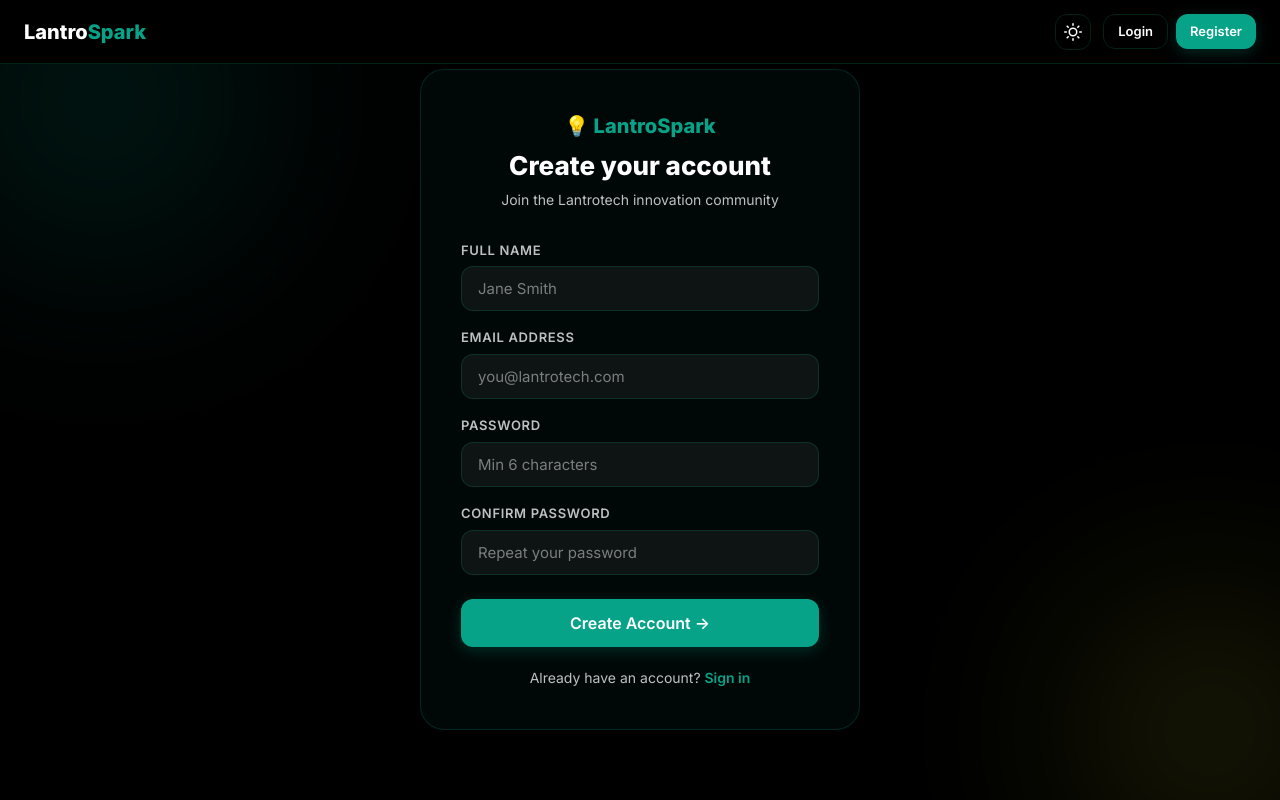
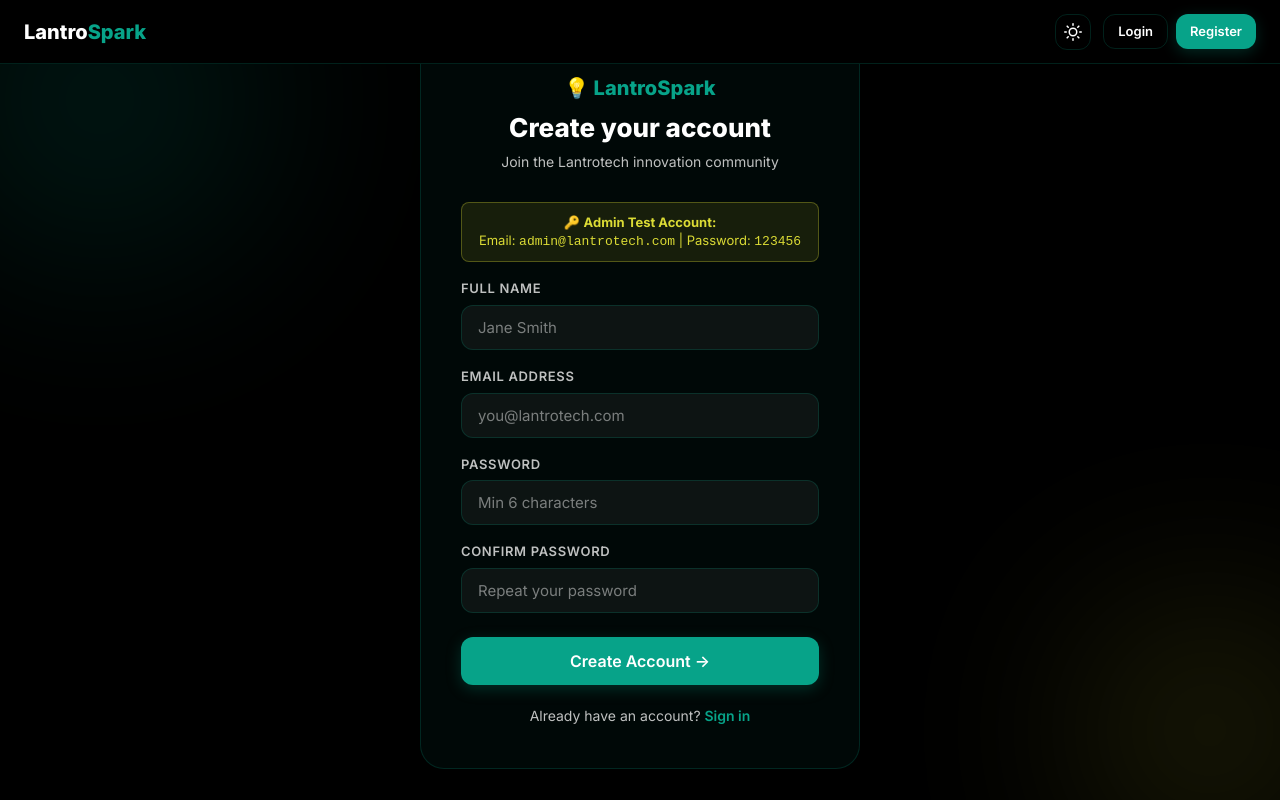
Before and after one commit to Kiran-F/LantroIncubator, a React (Vite) app in the folder frontend/: page /register in a window 1280 px wide. Built offline with nearby package versions, Linux system fonts and the light colour scheme; no server answers.

Commit message:
Prefill login form and add admin credentials banner to auth pages for easier testing

```diff
--- a/frontend/src/pages/Login.jsx
+++ b/frontend/src/pages/Login.jsx
@@ -7,7 +7,7 @@ import './Auth.css';
 export default function Login() {
   const { user, login } = useAuth();
   const navigate = useNavigate();
-  const [form, setForm] = useState({ email: '', password: '' });
+  const [form, setForm] = useState({ email: 'admin@lantrotech.com', password: '123456' });
   const [loading, setLoading] = useState(false);
   const [error, setError] = useState('');
 
@@ -48,6 +48,22 @@ export default function Login() {
           <Link to="/" className="auth-logo">💡 LantroSpark</Link>
           <h1 className="auth-title">Welcome back</h1>
           <p className="auth-subtitle">Sign in to your account to continue</p>
+        </div>
+
+        {/* Admin Test Account Helper Banner */}
+        <div style={{
+          background: 'rgba(219, 219, 53, 0.1)',
+          border: '1px solid rgba(219, 219, 53, 0.3)',
+          borderRadius: '8px',
+          padding: '10px 12px',
+          fontSize: '13px',
+          marginBottom: '16px',
+          color: 'var(--yellow)',
+          textAlign: 'center',
+          lineHeight: '1.4'
+        }}>
+          🔑 <strong>Admin Test Account:</strong><br />
+          Email: <code>admin@lantrotech.com</code> | Password: <code>123456</code>
         </div>
 
         {error && <div className="error-msg">{error}</div>}
--- a/frontend/src/pages/Register.jsx
+++ b/frontend/src/pages/Register.jsx
@@ -54,6 +54,22 @@ export default function Register() {
           <Link to="/" className="auth-logo">💡 LantroSpark</Link>
           <h1 className="auth-title">Create your account</h1>
           <p className="auth-subtitle">Join the Lantrotech innovation community</p>
+        </div>
+
+        {/* Admin Test Account Helper Banner */}
+        <div style={{
+          background: 'rgba(219, 219, 53, 0.1)',
+          border: '1px solid rgba(219, 219, 53, 0.3)',
+          borderRadius: '8px',
+          padding: '10px 12px',
+          fontSize: '13px',
+          marginBottom: '16px',
+          color: 'var(--yellow)',
+          textAlign: 'center',
+          lineHeight: '1.4'
+        }}>
+          🔑 <strong>Admin Test Account:</strong><br />
+          Email: <code>admin@lantrotech.com</code> | Password: <code>123456</code>
         </div>
 
         {error && <div className="error-msg">{error}</div>}
```
